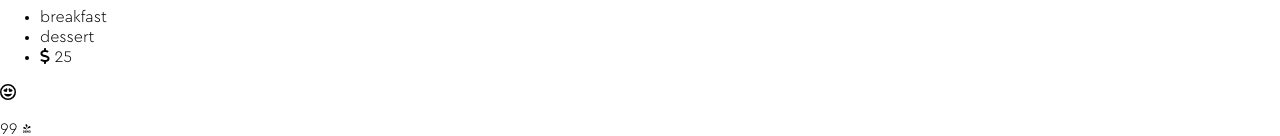
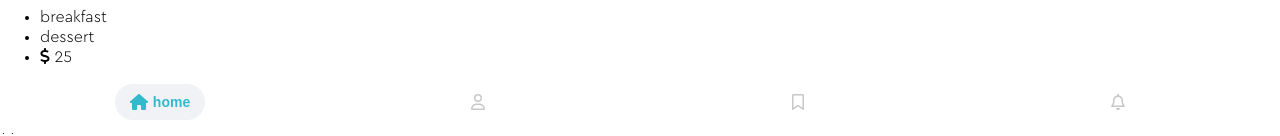
Before and after one commit to matiasortubia/PEIT-react1-delivery-app, a React (Create React App) app: page / in a window 1280 px wide. Shown: the part 667-803 px from the top of the page. Built offline with nearby package versions, Linux system fonts and the light colour scheme; no server answers; data requests are answered from the project's data file.

Commit message:
fixing styles issues

```diff
--- a/package.json
+++ b/package.json
@@ -14,6 +14,7 @@
     "json-server": "^0.17.0",
     "react": "^18.2.0",
     "react-dom": "^18.2.0",
+    "react-icons": "^4.6.0",
     "react-router-dom": "^6.4.2",
     "react-scripts": "5.0.1",
     "web-vitals": "^2.1.4"
--- a/src/components/Home.jsx
+++ b/src/components/Home.jsx
@@ -5,6 +5,7 @@ import { getProducts, getRestaurants } from '../services'
 import styles from './home.module.css'
 import { useInfiniteScroll } from '../hooks&aux/useInfiniteScroll'
 import { filterResults } from '../hooks&aux/filterResults';
+import { Navbar } from './navbar/Navbar';
 
 export const Home = () => {
 
@@ -45,6 +46,7 @@ export const Home = () => {
                        clearResults={ clearResults } />
             {loading ? <> <Skeleton /> <Skeleton /> </> : <Products id='productList' arrayProduct={products} restaurants={restaurants} />}
             {loadSkeleton && <><Skeleton /></>}
+            <Navbar />
         </div>
     )
 }
--- a/src/components/buttons/Buttons.jsx
+++ b/src/components/buttons/Buttons.jsx
@@ -1,46 +1,69 @@
 import { useEffect, useState } from "react";
 import "./buttons.css";
+import { FontAwesomeIcon } from '@fortawesome/react-fontawesome'
 
-export const Buttons = ({ name , image, pressed, setPressed }) => {
+
+export const Buttons = ({ name, icon, pressed, setPressed }) => {
+
   const [isActive, setIsActive] = useState(true);
 
-
+  const homeTitle = name==="home"?"home":null;
 
   const handleIsActive = () => {
 
-    if(!isActive){
+    if (!isActive) {
       setIsActive(true);
       setPressed(name);
-    } else{
-      setIsActive(false);
-      setPressed(null);
+
     }
+    //  else {
+    //   setIsActive(false);
+    //   setPressed(null);
+    // }
 
   };
 
   useEffect(() => {
-    name === pressed ? setIsActive(true) : setIsActive(false);
+    pressed === name ? setIsActive(true) : setIsActive(false);
 
-  }, [name , pressed])
-
+  }, [name, pressed])
 
 
 
   const onActive = {
-    filter: "invert(60%) sepia(63%) saturate(448%) hue-rotate(139deg) brightness(91%) contrast(97%)"
+
+    color: "#31B9CC",
+    height: "16px",
+
+
   };
 
   const offActive = {
-    filter: "invert(90%) sepia(16%) saturate(0%) hue-rotate(278deg) brightness(87%) contrast(93%)"
+    color: "#C6C7CA",
+    height: "16px",
+
+  };
+
+  const onActiveShadow = {
+    color: "#31B9CC",
+    backgroundColor: "#F1F2F6"
+
+  };
+
+  const offActiveShadow = {
+    color: "#C6C7CA",
+    backgroundColor: "#FFFFFF"
+
   };
 
 
 
 
   return (
-    <button className="buttonNavBar" onClick={handleIsActive}>
+    <button className="buttonNavBar" onClick={handleIsActive} style={isActive ? onActiveShadow : offActiveShadow}>
 
-        <img src={image} style={isActive ? onActive : offActive} alt="" />
+      <FontAwesomeIcon className="iconNavBar" icon={icon} style={isActive ? onActive : offActive} />
+      <p>{ homeTitle }</p>
 
     </button>
   );
--- a/src/components/buttons/buttons.css
+++ b/src/components/buttons/buttons.css
@@ -3,10 +3,17 @@
   justify-content: center;
   align-items: center;
   border: none;
+  background-color: #F1F2F6;
+  width: 90px;
+  height: 36px;
+  border-radius: 20px;
+  font-size: 14px;
+  font-family: sans-serif;
+  font-weight: bold;
+
 
 }
 
-.buttonNavBar img{
-  width: 30px;
-  height: 30px;
+.buttonNavBar p{
+  margin-left: 5px;
 }
--- a/src/components/navbar/Navbar.jsx
+++ b/src/components/navbar/Navbar.jsx
@@ -1,25 +1,26 @@
 import { Buttons } from "../buttons/Buttons";
 import './navbar.css';
-import home from '../../assets/navButtons/home.png'
-import favs from '../../assets/navButtons/favs.svg'
-import profile from '../../assets/navButtons/prof.svg'
-import notifications from '../../assets/navButtons/noti.svg'
 import { useState } from "react";
 import { Link } from "react-router-dom";
+import { faHome } from '@fortawesome/free-solid-svg-icons'
+import { faUser , faBookmark , faBell } from '@fortawesome/free-regular-svg-icons'
+
+
+
 
 export const Navbar = () => {
 
-  const [pressed, setPressed] = useState("Home");
+  const [pressed, setPressed] = useState("home");
 
   return (
 
     <div className="navBar">
-      <Link to="/">
-        <Buttons name="Home" image={home} pressed={pressed} setPressed={setPressed} />
+      <Link className="Link" to="/">
+        <Buttons name="home" icon={faHome} pressed={pressed} setPressed={setPressed}/>
       </Link>
-      <Buttons name="Profile" image={profile} pressed={pressed} setPressed={setPressed} />
-      <Buttons name="Favs" image={favs} pressed={pressed} setPressed={setPressed} />
-      <Buttons name="Notifications" image={notifications} pressed={pressed} setPressed={setPressed} />
+      <Buttons name="profile" icon={faUser}  pressed={pressed} setPressed={setPressed} />
+      <Buttons name="favs" icon={faBookmark} pressed={pressed} setPressed={setPressed} />
+      <Buttons name="notifications" icon={faBell}  pressed={pressed} setPressed={setPressed} />
     </div>
 
   );
--- a/src/components/navbar/navbar.css
+++ b/src/components/navbar/navbar.css
@@ -1,10 +1,17 @@
 
   .navBar {
-    background: #ffffff;
+    background-color: #ffffff;
     position: fixed;
     bottom: 0;
     height: 63px;
     width: 100%;
     display: flex;
+    align-items: center;
     justify-content: space-around;
+
   }
+
+  .navBar a{
+    text-decoration: none;
+
+  }
```
Also changed, not shown: 1 other file (tests, documents, lock files or other folders).
